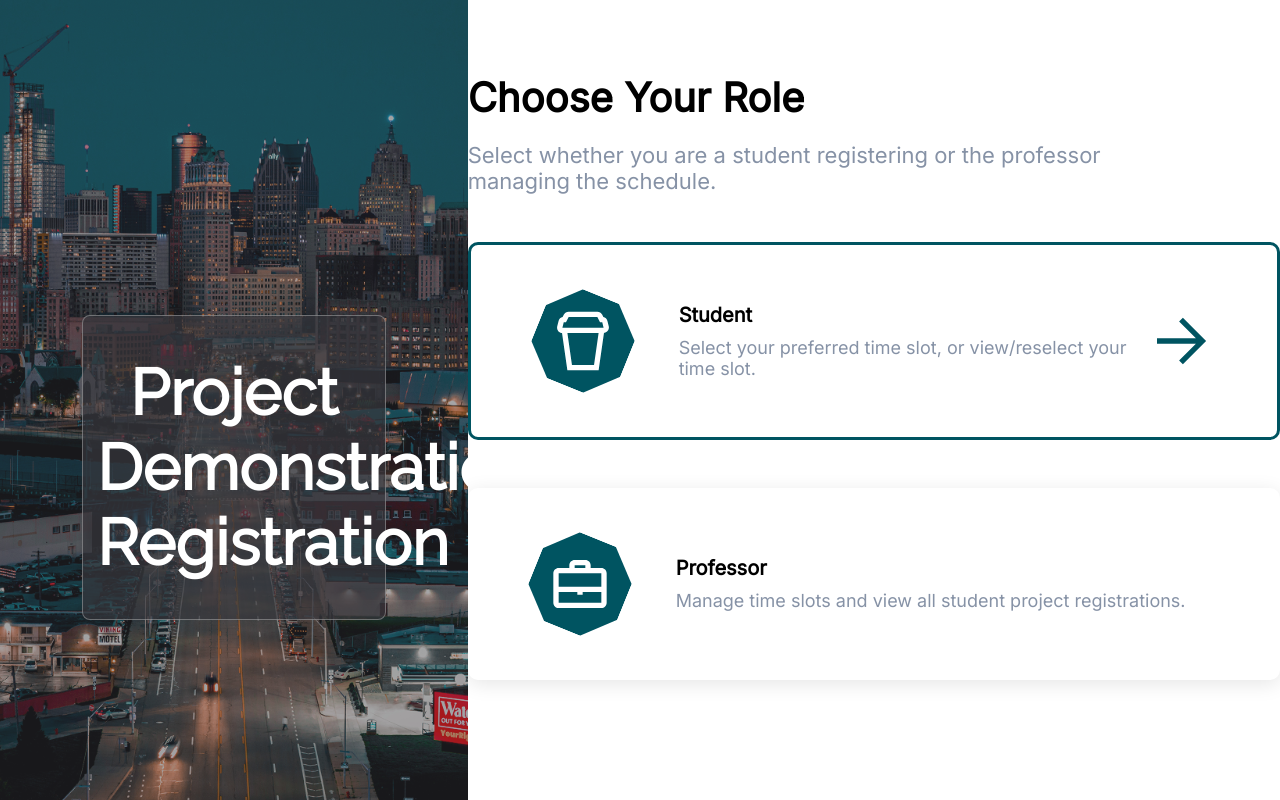
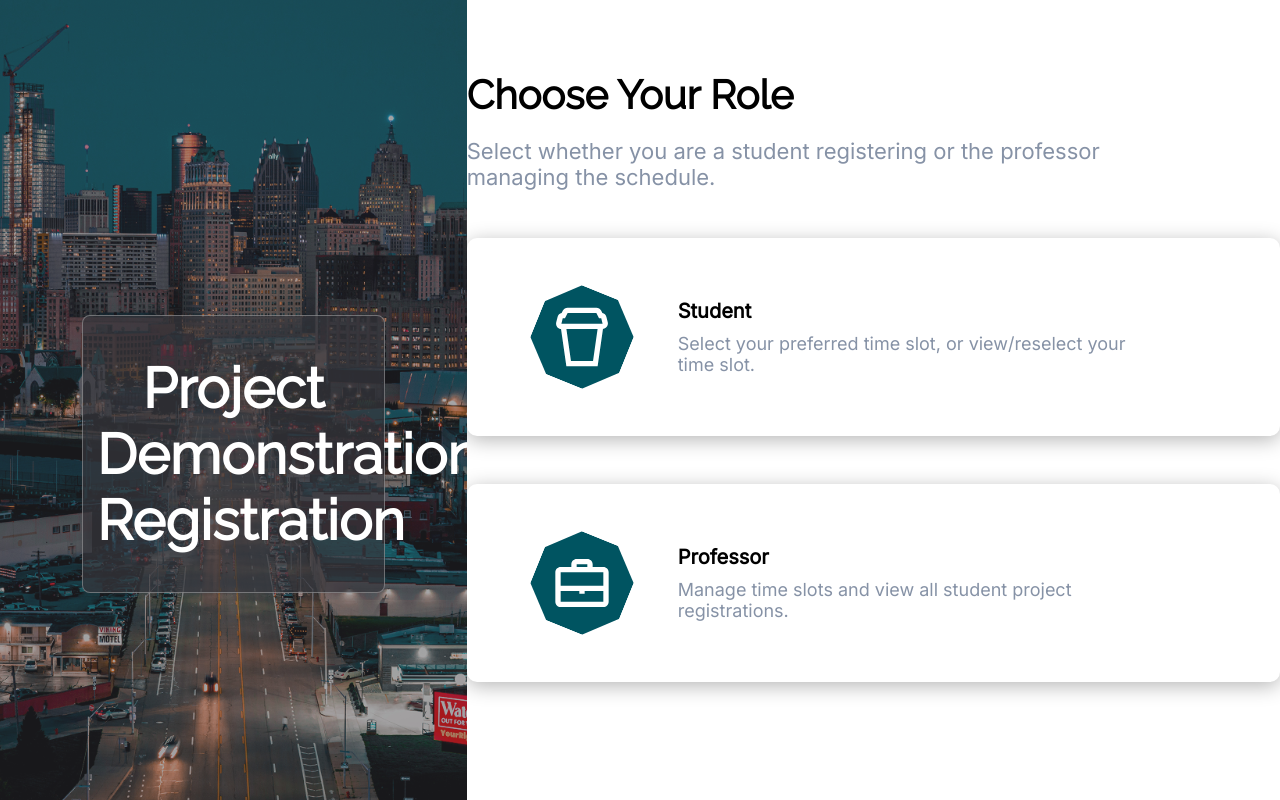
Before and after one commit to gino-reinke/student-demo-registration, a React (Vite) app: page / in a window 1280 px wide. Built offline with nearby package versions, Linux system fonts and the light colour scheme.

Commit message:
Improved stylingf of Choose role component, add button clicking functionality

```diff
--- a/src/components/ChooseRole/ChooseRole.jsx
+++ b/src/components/ChooseRole/ChooseRole.jsx
@@ -1,8 +1,14 @@
-import React from 'react';
+import React, { useState } from 'react';
 import styles from './ChooseRole.module.css';
 import { getImageUrl } from '../../utils';
 
 export const ChooseRole = () => {
+  const [hovered, setHovered] = useState(null);
+
+  const handleClick = (role) => {
+    alert(`${role} button pressed`);
+  };
+
   return (
     <div className={styles.contain}>
       <div className={styles['scroll-view']}>
@@ -11,12 +17,15 @@ export const ChooseRole = () => {
           Select whether you are a student registering or the professor managing the schedule.
         </span>
 
-        <div className={styles['row-view']}>
+        {/* Student Button */}
+        <button
+          className={`${styles['row-view']} ${hovered === 'student' ? styles.hovered : ''}`}
+          onMouseEnter={() => setHovered('student')}
+          onMouseLeave={() => setHovered(null)}
+          onClick={() => handleClick('Student')}
+        >
           <div className={styles.octagon}>
-            <img
-                src={getImageUrl("chooserole/coffee.svg")}
-                alt="Student icon"
-            />
+            <img src={getImageUrl("chooserole/coffee.svg")} alt="Student icon" />
           </div>
           <div className={styles.column}>
             <span className={styles.text3}>Student</span>
@@ -24,19 +33,29 @@ export const ChooseRole = () => {
               Select your preferred time slot, or view/reselect your time slot.
             </span>
           </div>
+          <div className={styles.arrowWrapper}>
             <img
               src={getImageUrl("chooserole/arrowRight.svg")}
               className={styles.image2}
-            alt="Student icon 2"
+              alt="Arrow"
+              style={{
+                opacity: hovered === 'student' ? 1 : 0,
+                visibility: hovered === 'student' ? 'visible' : 'hidden',
+                transition: 'opacity 0.2s ease',
+              }}
             />
           </div>
+        </button>
 
-        <div className={styles['row-view2']}>
+        {/* Professor Button */}
+        <button
+          className={`${styles['row-view2']} ${hovered === 'professor' ? styles.hovered : ''}`}
+          onMouseEnter={() => setHovered('professor')}
+          onMouseLeave={() => setHovered(null)}
+          onClick={() => handleClick('Professor')}
+        >
           <div className={styles.octagon}>
-            <img
-                src={getImageUrl("chooserole/briefcase.svg")}
-                alt="Professor icon"
-            />
+            <img src={getImageUrl("chooserole/briefcase.svg")} alt="Professor icon" />
           </div>
           <div className={styles.column2}>
             <span className={styles.text3}>Professor</span>
@@ -44,7 +63,19 @@ export const ChooseRole = () => {
               Manage time slots and view all student project registrations.
             </span>
           </div>
+          <div className={styles.arrowWrapper}>
+            <img
+              src={getImageUrl("chooserole/arrowRight.svg")}
+              className={styles.image2}
+              alt="Arrow"
+              style={{
+                opacity: hovered === 'professor' ? 1 : 0,
+                visibility: hovered === 'professor' ? 'visible' : 'hidden',
+                transition: 'opacity 0.2s ease',
+              }}
+            />
           </div>
+        </button>
       </div>
     </div>
   );
--- a/src/components/ChooseRole/ChooseRole.module.css
+++ b/src/components/ChooseRole/ChooseRole.module.css
@@ -45,14 +45,32 @@
     margin-bottom: 48px;
     width: 100%;
     max-width: 1000px;
+    border: 3px solid transparent; /* Prevents layout shift */
+    background: none;
+    cursor: pointer;
+    text-align: left;
+    transition: background-color 0.3s ease, border 0.3s ease;
+    box-sizing: border-box;
+    box-shadow: 0px 4px 20px #0000004a;
   }
 
-  .row-view {
+  .hovered {
+    background-color: var(--color-hover);
     border: 3px solid var(--color-primary);
   }
 
-  .row-view2 {
-    box-shadow: 0px 4px 20px #0000001a;
+  button {
+    all: unset;
+    display: block;
+    width: 100%;
+  }
+
+  .arrowWrapper {
+    width: 64px;
+    height: 64px;
+    display: flex;
+    align-items: center;
+    justify-content: center;
   }
 
   .scroll-view {
@@ -65,6 +83,8 @@
     font-size: 40px;
     font-weight: bold;
     margin-bottom: 20px;
+    font-weight: bolder;
+    font-family: var(--font-raleway);
   }
 
   .text2 {
--- a/src/components/LeftPane/LeftPane.module.css
+++ b/src/components/LeftPane/LeftPane.module.css
@@ -50,7 +50,7 @@
 
   .text {
     color: white;
-    font-size: 64px;
+    font-size: 56px;
     font-weight: bolder;
     text-align: center;
     margin-left: 14px;
```
Lines whose indentation alone changed are shown as unchanged.
